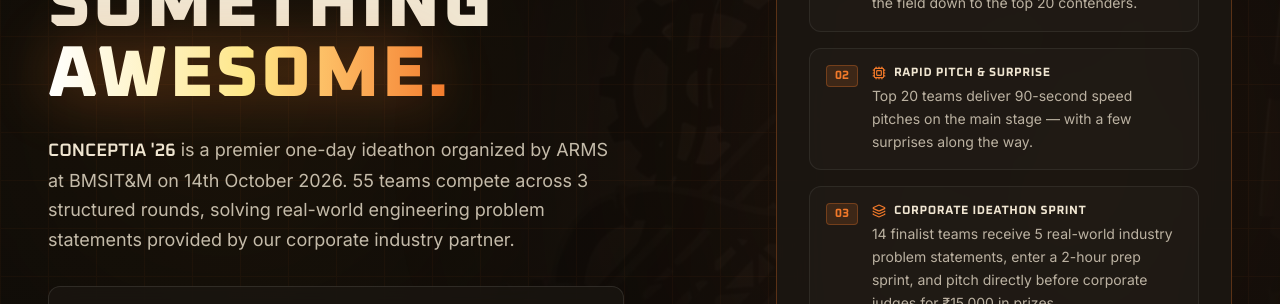
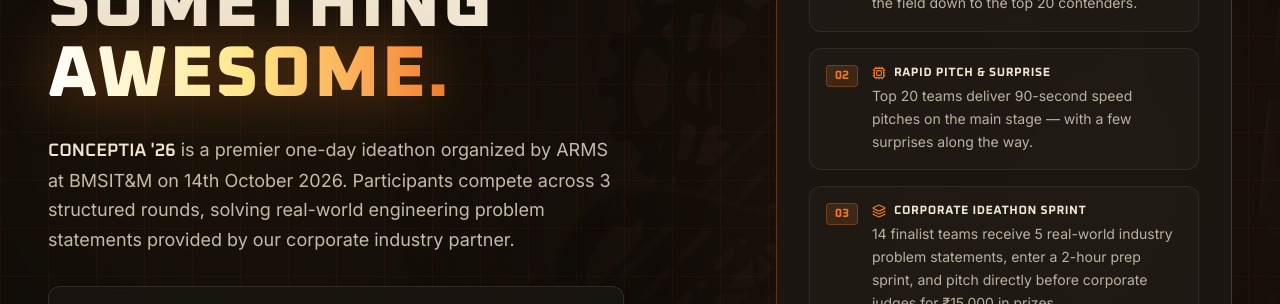
Before and after one commit to Swapnil-Biswas/Ideathon-26, a React (Vite) app: page / in a window 1280 px wide. Shown: the part 1940-2244 px from the top of the page. Built offline with nearby package versions, Linux system fonts and the light colour scheme.

Commit message:
updated the WhatToday.jsx

```diff
--- a/src/components/home/WhatToday.jsx
+++ b/src/components/home/WhatToday.jsx
@@ -86,7 +86,7 @@
             {/* Description Paragraph */}
             <p className="text-lab-cream/80 text-base sm:text-lg leading-relaxed max-w-xl mb-8 font-body">
               <strong className="text-lab-cream font-semibold font-oxanium">CONCEPTIA '26</strong> is a premier
-              one-day ideathon organized by ARMS at BMSIT&amp;M on 14th October 2026. 55 teams compete across 3 structured
+              one-day ideathon organized by ARMS at BMSIT&amp;M on 14th October 2026. Participants compete across 3 structured
               rounds, solving real-world engineering problem statements provided by our corporate industry partner.
             </p>
 
```
